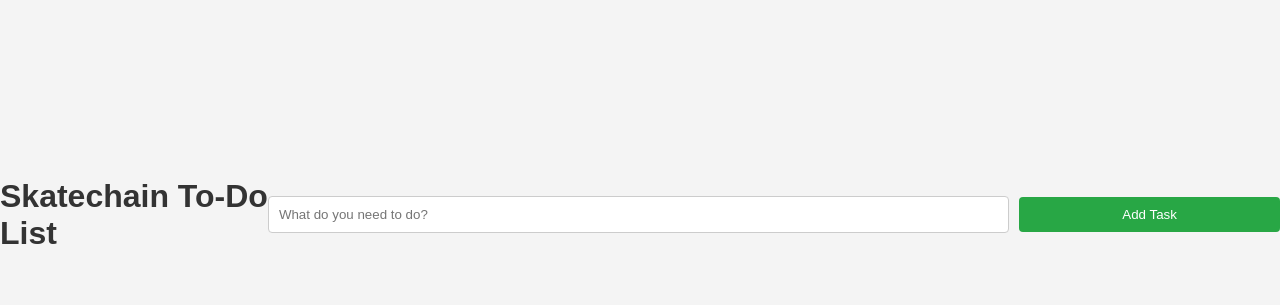
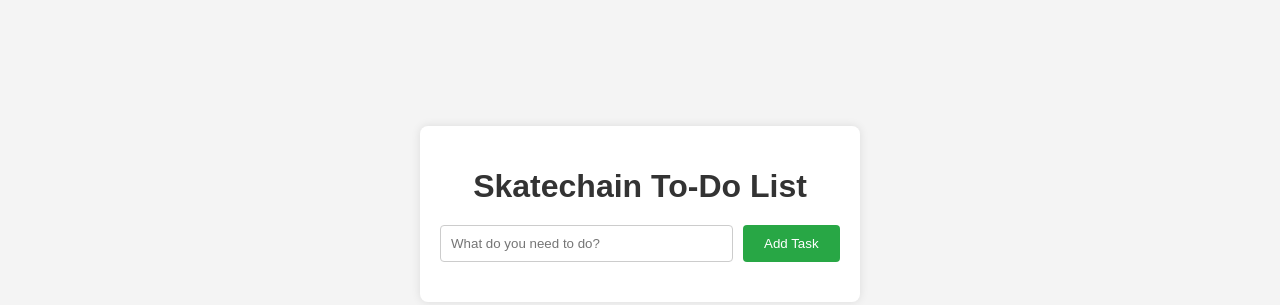
Before and after one commit to Falehaqazi/Skatechain-Todo-App, a plain HTML site: page index.html in a window 1280 px wide. Shown: the part 186-491 px from the top of the page. Drawn offline with Linux system fonts and the light colour scheme.

Commit message:
Update index.html

```diff
--- a/index.html
+++ b/index.html
@@ -8,7 +8,6 @@
     <title>Skatechain To-Do List</title>
     <script>
         document.addEventListener("DOMContentLoaded", function() {
-            // Load tasks from local storage
             const savedTasks = JSON.parse(localStorage.getItem("tasks")) || [];
             const taskList = document.getElementById("task-list");
 
@@ -44,7 +43,6 @@
             var taskText = task.textContent.replace("Delete", "").trim();
             task.remove();
 
-            // Remove task from local storage
             let savedTasks = JSON.parse(localStorage.getItem("tasks"));
             savedTasks = savedTasks.filter(function(savedTask) {
                 return savedTask !== taskText;
@@ -54,10 +52,13 @@
     </script>
 </head>
 <body>
-    <h1>Skatechain To-Do List</h1>
-    <input type="text" id="new-task" placeholder="What do you need to do?">
-    <!-- Updated button with ID -->
-    <button id="add-task-btn">Add Task</button>
-    <ul id="task-list"></ul>
+    <div id="todo-container">
+        <h1>Skatechain To-Do List</h1>
+        <div id="task-form">
+            <input type="text" id="new-task" placeholder="What do you need to do?">
+            <button id="add-task-btn">Add Task</button>
+        </div>
+        <ul id="task-list"></ul>
+    </div>
 </body>
 </html>
```
